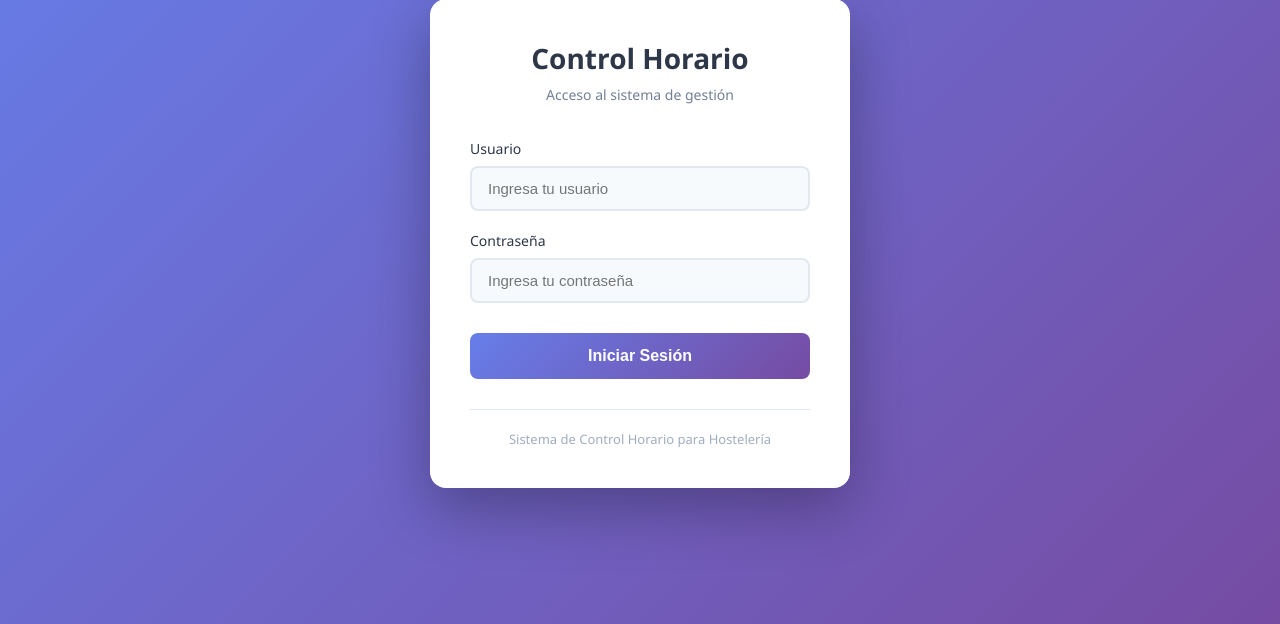
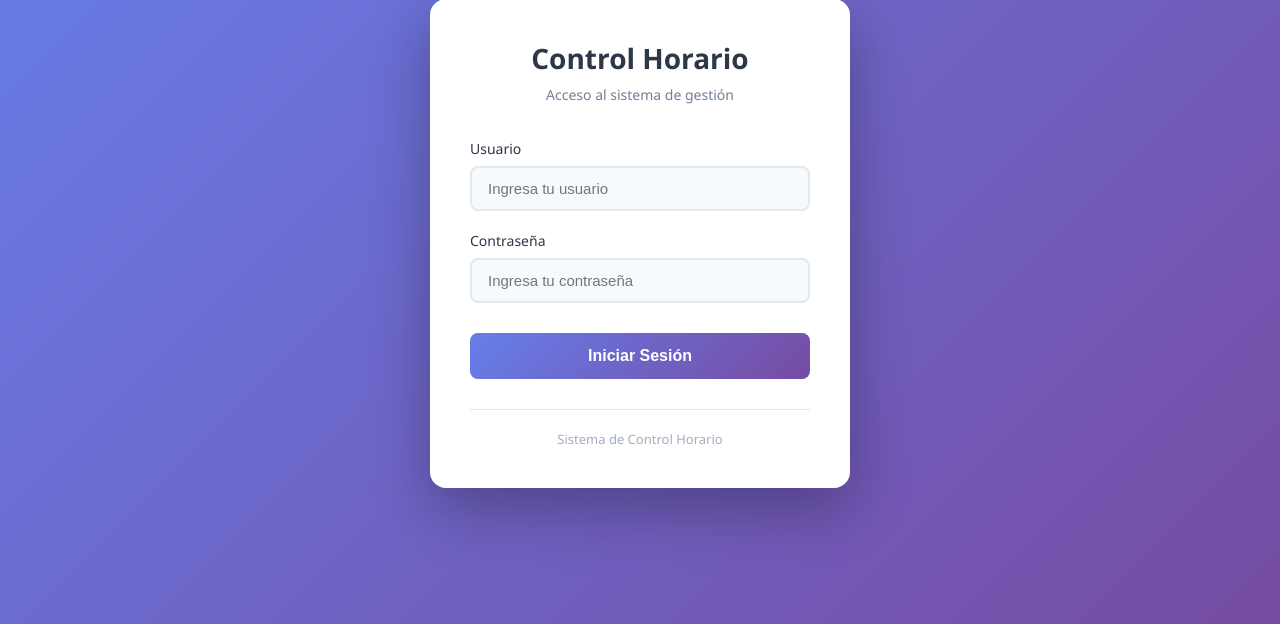
Before and after one commit to jdescotot/TimeControl, a PHP site: page /login.php in a window 1280 px wide. Shown: the part 157-781 px from the top of the page. Run offline with PHP 8.4, Linux system fonts and the light colour scheme.

Commit message:
Remove "para Hostelería" from footer text in login pages

```diff
--- a/index.php
+++ b/index.php
@@ -92,7 +92,7 @@ if ($_SERVER['REQUEST_METHOD'] === 'POST') {
         </form>
 
         <div class="login-footer">
-            <p>Sistema de Control Horario para Hostelería</p>
+            <p>Sistema de Control Horario</p>
         </div>
     </div>
 </body>
--- a/login.php
+++ b/login.php
@@ -91,7 +91,7 @@
         </form>
 
         <div class="login-footer">
-            <p>Sistema de Control Horario para Hostelería</p>
+            <p>Sistema de Control Horario</p>
         </div>
     </div>
 </body>
```
